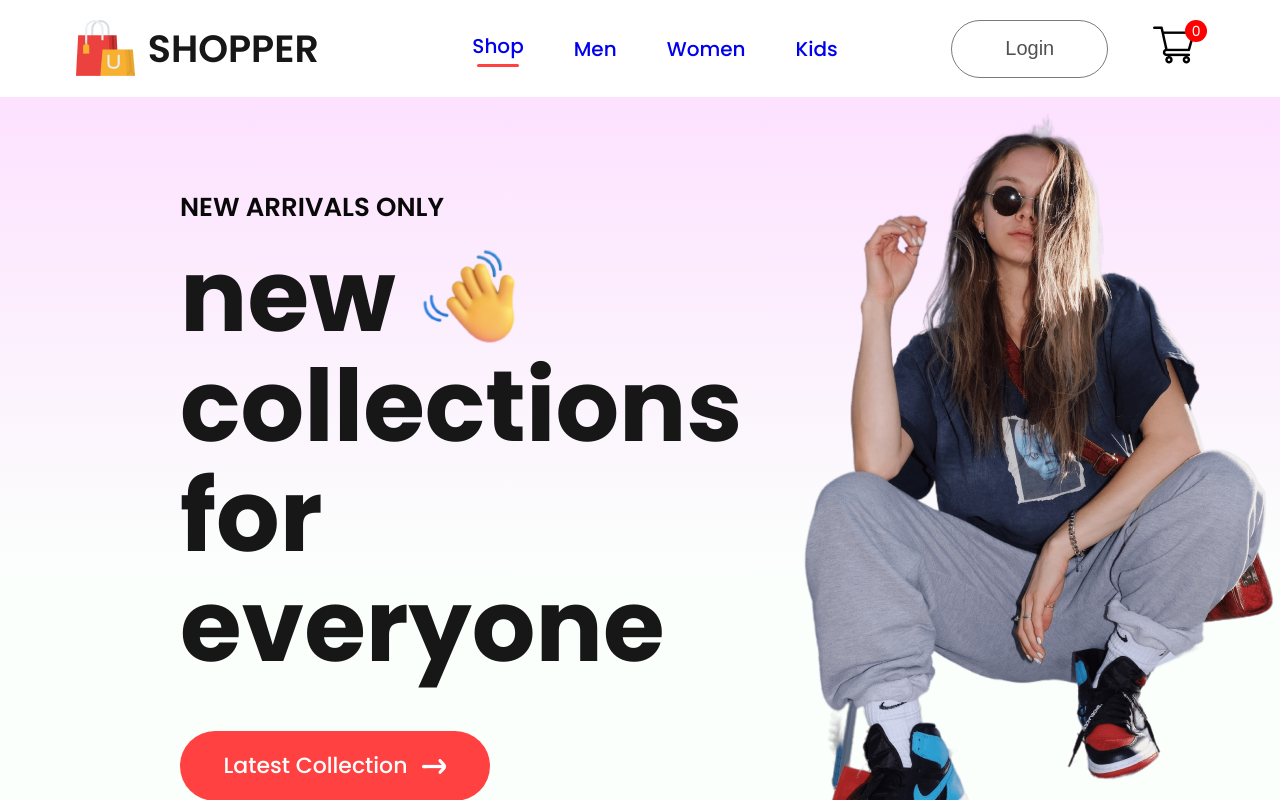
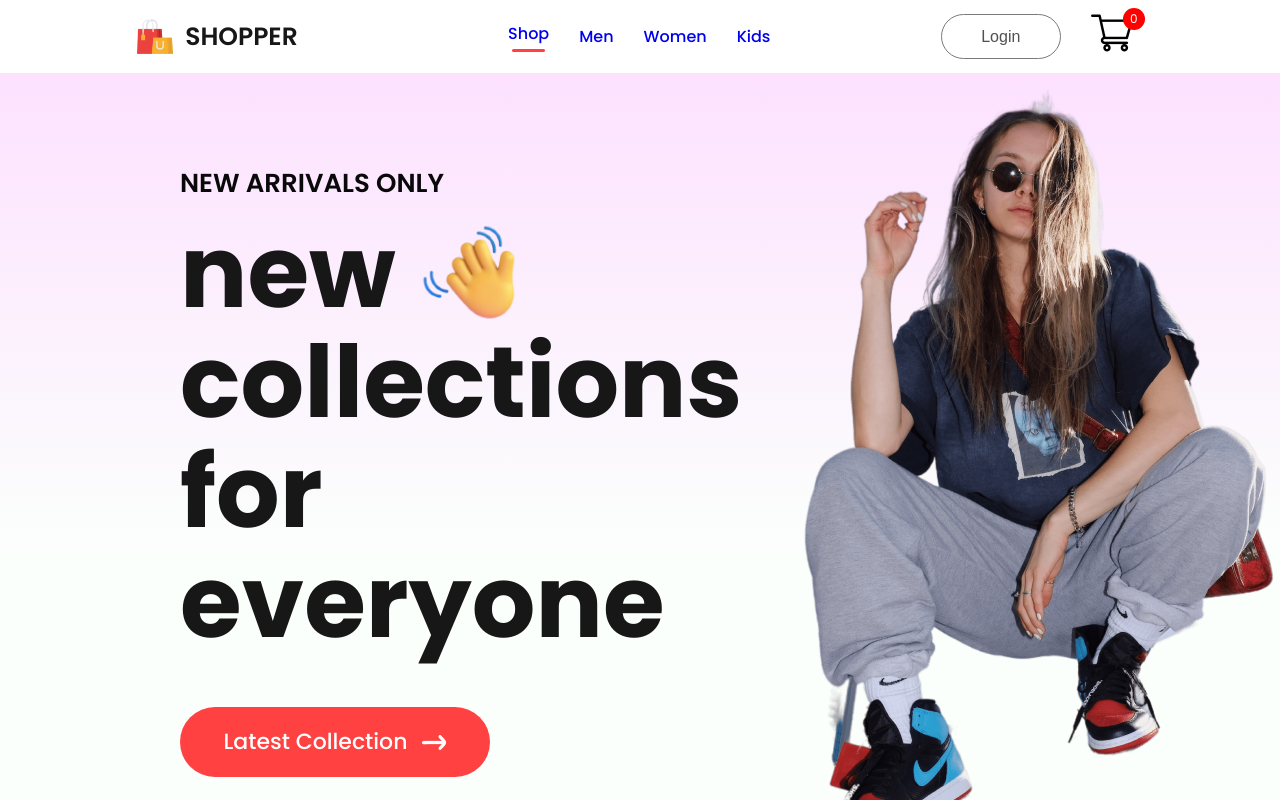
Before and after one commit to selflessgenie/ecommerce, a React (Create React App) app in the folder frontend/: page / in a window 1280 px wide. Shown: the top 800 px of the page. Built offline with nearby package versions, Linux system fonts and the light colour scheme.

Commit message:
Starting with responsive design - 3:05:55

```diff
--- a/frontend/src/Components/Navbar/Navbar.css
+++ b/frontend/src/Components/Navbar/Navbar.css
@@ -81,3 +81,54 @@
     background: red;
     color: white;
 }
+
+@media(max-width: 1280px) {
+    .navbar {
+        padding: 12px 50px;
+    }
+
+    .nav-logo img {
+        width: 40px;
+    }
+
+    .nav-logo p {
+        font-size: 25px;
+    }
+
+    .nav-menu {
+        gap: 30px;
+        font-size: 16px;
+    }
+
+    .nav-login-cart {
+        gap: 30px;
+    }
+
+    .nav-login-cart button {
+        width: 120px;
+        height: 45px;
+        font-size: 16px;
+    }
+
+    .nav-cart-count {
+        margin-left: -40px;
+        font-size: 12px;
+    }
+}
+
+@media(max-width: 1024px) {
+    .navbar {
+        padding: 12px 30px;
+    }
+
+    .nav-menu {
+        gap: 25px;
+        font-size: 14px;
+    }
+
+    .nav-login-cart button {
+        width: 80px;
+        height: 35px;
+        font-size: 14px;
+    }
+}
```
